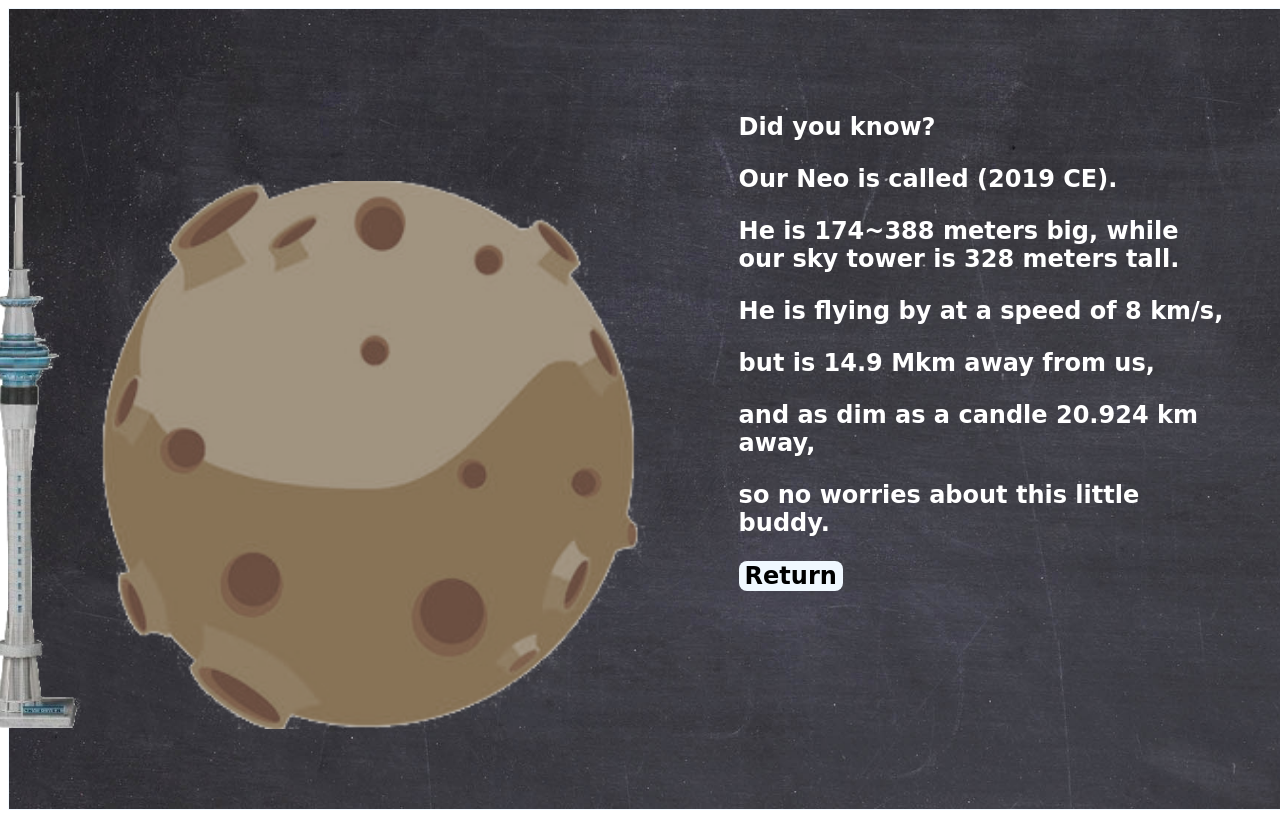
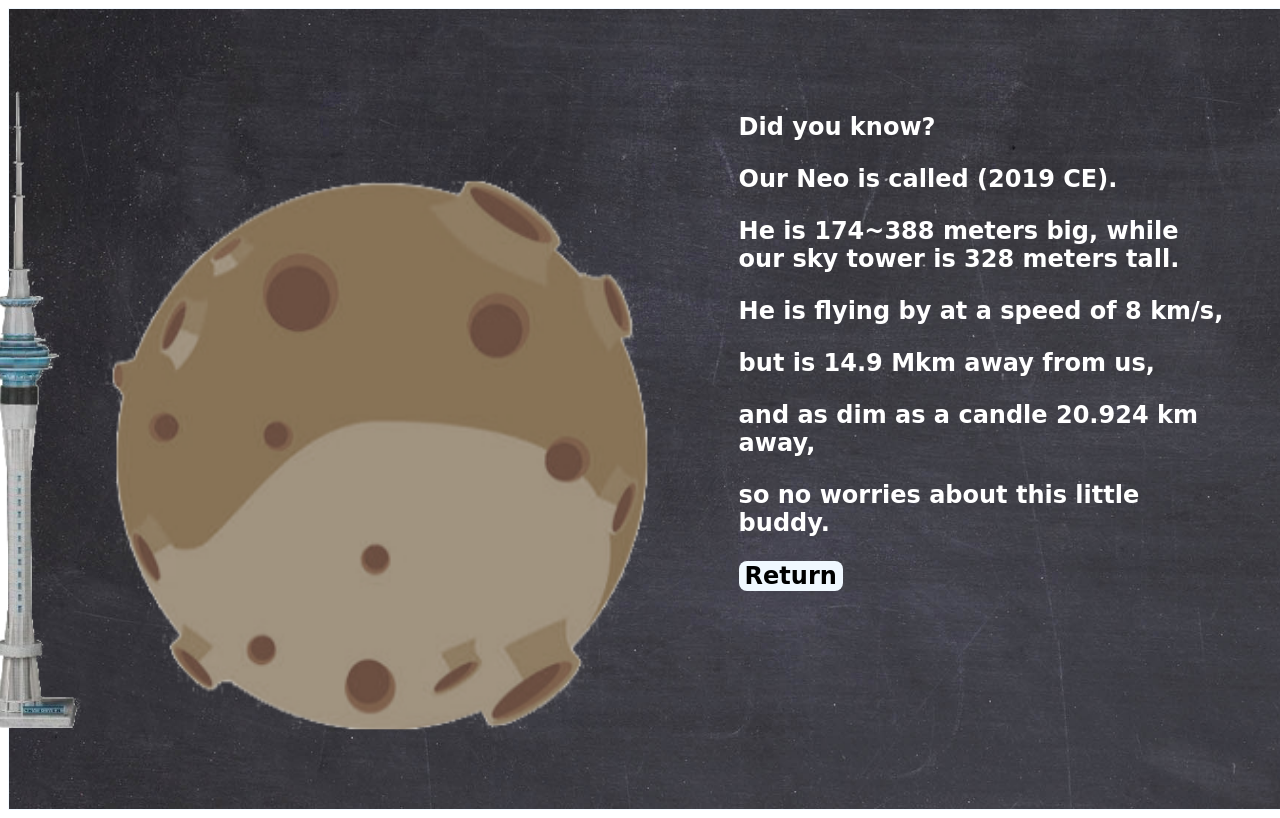
Before and after one commit to dixylo/Craigs.CodingTest, a React (Create React App) app in the folder Craigs.CodingTest/ClientApp/: page /neo/2022771 in a window 1280 px wide. Built offline with nearby package versions, Linux system fonts and the light colour scheme; no server answers.

Commit message:
Added spin animation to neos and earth.

```diff
--- a/Craigs.CodingTest/ClientApp/src/components/Neo.css
+++ b/Craigs.CodingTest/ClientApp/src/components/Neo.css
@@ -6,6 +6,7 @@
 .neoImg {
   width: 100%;
   height: 100%;
+  animation: spin 2s linear infinite;
 }
 
 .neo .tip {
@@ -31,3 +32,8 @@
 .neo:hover .tip {
   visibility: visible;
 }
+
+@keyframes spin {
+  0% { transform: rotate(0deg); }
+  100% { transform: rotate(-360deg); }
+}
--- a/Craigs.CodingTest/ClientApp/src/pages/NeoDetail.css
+++ b/Craigs.CodingTest/ClientApp/src/pages/NeoDetail.css
@@ -16,6 +16,10 @@
   display: flex;
   justify-content:space-around;
   align-items: baseline;
+}
+
+.asteroidImg {
+  animation: spin 10s linear infinite;
 }
 
 .details {
--- a/Craigs.CodingTest/ClientApp/src/pages/NeoList.css
+++ b/Craigs.CodingTest/ClientApp/src/pages/NeoList.css
@@ -26,4 +26,5 @@
 .earthImg {
   width: 100%;
   height: 100%;
+  animation: spin 10s linear infinite;
 }
--- a/Craigs.CodingTest/ClientApp/src/pages/NeoList.js
+++ b/Craigs.CodingTest/ClientApp/src/pages/NeoList.js
@@ -69,7 +69,7 @@ class NeoList extends Component {
   render () {
     return (
       <div className='container'>
-        <p className='date'>Date: {this.state.date}</p>
+        <p className='date'>{this.state.date}</p>
         {this.state.data
           && this.state.data.near_earth_objects[this.state.date]
           .map((neo, i) => {
```
